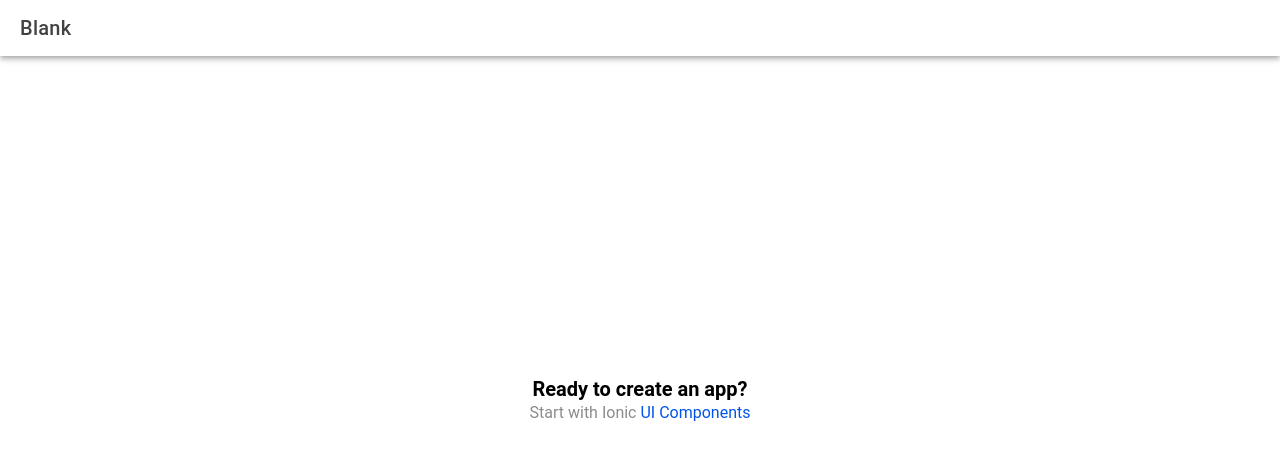
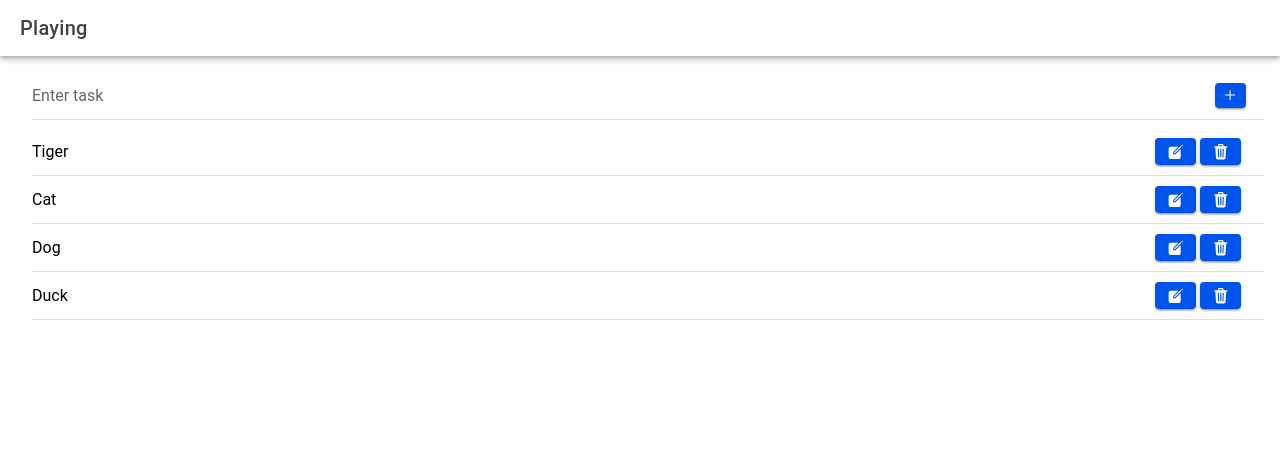
Before and after one commit to Ratek1600/ionic_play, a React (Vite) app: page /home in a window 1280 px wide. Shown: the top 460 px of the page. Built offline with nearby package versions, Linux system fonts and the light colour scheme.

Commit message:
first commit

```diff
--- a/src/pages/Home.tsx
+++ b/src/pages/Home.tsx
@@ -1,22 +1,70 @@
-import { IonContent, IonHeader, IonPage, IonTitle, IonToolbar } from '@ionic/react';
+import { IonButton, IonContent, IonHeader, IonIcon, IonInput, IonItem, IonPage, IonTitle, IonToolbar,
+    IonList, IonLabel,
+    IonCol
+ } from '@ionic/react';
+import { create, trash, add } from 'ionicons/icons';
+import React, { useState, useEffect } from "react";
 import ExploreContainer from '../components/ExploreContainer';
 import './Home.css';
 
 const Home: React.FC = () => {
+  // let strLabel = ""
+  // const dataList = ["Tiger", "Cat", "Dog", "Duck"]
+
+  const [listData, setListData] = useState<string[]>(["Tiger", "Cat", "Dog", "Duck"]);
+  const [strLabel, setStrLabel] = useState<string>("");
+
+  const onAdd = () => {
+    if(strLabel.length>0){
+      setListData([...listData, strLabel]);
+      setStrLabel("");
+    }
+  };
+
+  const onUpdate = (idx: number) => {
+
+  };
+
+  const onDelete = (idx: number) => {
+  };
+
+
   return (
     <IonPage>
       <IonHeader>
         <IonToolbar>
-          <IonTitle>Blank</IonTitle>
+          <IonTitle>Playing</IonTitle>
         </IonToolbar>
       </IonHeader>
-      <IonContent fullscreen>
-        <IonHeader collapse="condense">
-          <IonToolbar>
-            <IonTitle size="large">Blank</IonTitle>
-          </IonToolbar>
-        </IonHeader>
-        <ExploreContainer />
+
+      <IonContent className="ion-padding">
+
+        <IonItem>
+          <IonInput type="text" placeholder="Enter task" value={strLabel}
+            onIonChange={e => {
+              if (e.detail.value === undefined) return;
+              setStrLabel(e.detail.value!)
+            }}
+            ></IonInput>
+          <IonButton onClick={onAdd}><IonIcon icon={add}>Add task</IonIcon></IonButton>
+        </IonItem>
+
+        <IonList>
+            {listData.map((item, index) => (
+              <IonItem key={index}>
+                {item}
+                <IonCol class="ion-float-right">
+                  <IonButton className="ion-float-right" onClick={onUpdate(index)}>
+                    <IonIcon icon={trash}></IonIcon>
+                  </IonButton>
+                  <IonButton className="ion-float-right" onClick={onDelete(index)}>
+                    <IonIcon icon={create}></IonIcon>
+                  </IonButton>
+                </IonCol>
+              </IonItem>
+            ))}
+        </IonList>
+
       </IonContent>
     </IonPage>
   );
```
